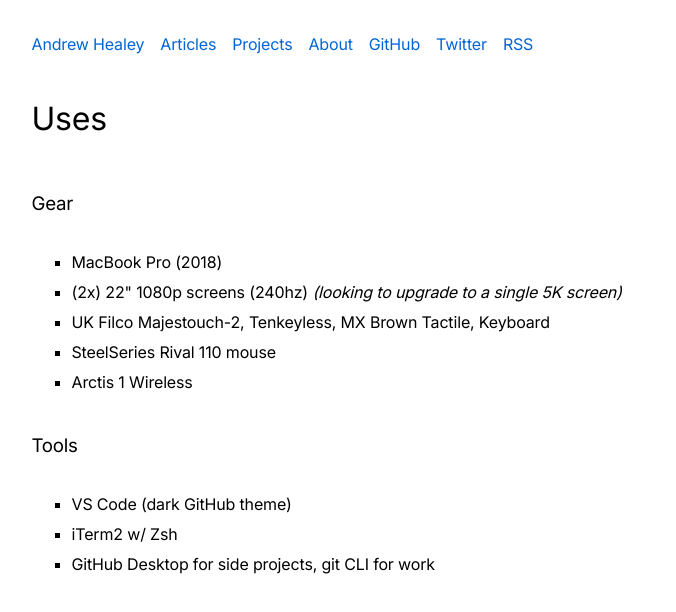
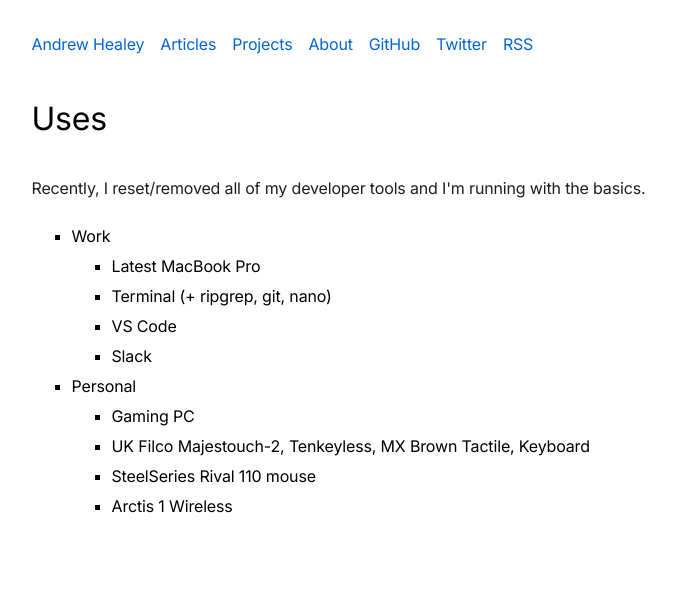
Before and after one commit to healeycodes/healeycodes.com, a Next.js app: page /uses in a window 1280 px wide. Shown: the top 612 px of the page, without its empty margins (262-938 px from the left). Built offline with nearby package versions, Linux system fonts and the light colour scheme.

Commit message:
Add new project

```diff
--- a/data/projects.ts
+++ b/data/projects.ts
@@ -51,6 +51,11 @@ export default [
     name: "tld-quiz",
     link: "https://github.com/healeycodes/tld-quiz",
     desc: "How well do you know your top-level domains (TLDs)?",
+  },
+  {
+    name: "sokoban",
+    link: " https://github.com/healeycodes/sokoban",
+    desc: "Sokoban clone written with LÖVE.",
   },
   {
     name: "pi",
--- a/pages/about.tsx
+++ b/pages/about.tsx
@@ -20,9 +20,7 @@ export default function About() {
           >
             standing invitation
           </a>
-          . Lately, I've been interested in chess engines, programming language interpreters, and
-          digital gardens. This website is built with Next.js and hosted on
-          Vercel. It's <a href={siteConfig.REPO_URL}>open source</a>.
+          . Research interests: personal computing, game solvers (chess, sokoban, and more), and programming language design. This <a href={siteConfig.REPO_URL}>open source</a> website is built with Next.js.
         </p>
         <SpacedImage
           src={mePresenting}
--- a/pages/articles.tsx
+++ b/pages/articles.tsx
@@ -12,7 +12,7 @@ export function getStaticProps() {
 }
 
 export default function Articles({ tags, posts }) {
-  const title = `Articles`;
+  const title = `All posts`;
   const formattedTags = tags.map(
     (tag) => `${tag.charAt(0).toUpperCase()}${tag.slice(1)}`
   );
--- a/pages/uses.tsx
+++ b/pages/uses.tsx
@@ -4,23 +4,23 @@ export default function About() {
   return (
     <Layout title="Uses" description="My gear and tools.">
       <h1>Uses</h1>
+      <p>Recently, I reset/removed all of my developer tools and I'm running with the basics.</p>
       <main>
-        <h3>Gear</h3>
         <ul>
-          <li>MacBook Pro (2018)</li>
-          <li>
-            (2x) 22" 1080p screens (240hz){" "}
-            <i>(looking to upgrade to a single 5K screen)</i>
-          </li>
-          <li>UK Filco Majestouch-2, Tenkeyless, MX Brown Tactile, Keyboard</li>
-          <li>SteelSeries Rival 110 mouse</li>
-          <li>Arctis 1 Wireless</li>
-        </ul>
-        <h3>Tools</h3>
-        <ul>
-          <li>VS Code (dark GitHub theme)</li>
-          <li>iTerm2 w/ Zsh</li>
-          <li>GitHub Desktop for side projects, git CLI for work</li>
+          <li>Work</li>
+          <ul>
+            <li>Latest MacBook Pro</li>
+            <li>Terminal (+ ripgrep, git, nano)</li>
+            <li>VS Code</li>
+            <li>Slack</li>
+          </ul>
+          <li>Personal</li>
+          <ul>
+            <li>Gaming PC</li>
+            <li>UK Filco Majestouch-2, Tenkeyless, MX Brown Tactile, Keyboard</li>
+            <li>SteelSeries Rival 110 mouse</li>
+            <li>Arctis 1 Wireless</li>
+          </ul>
         </ul>
       </main>
     </Layout>
```
Also changed, not shown: pages/index.tsx (+3 -4 lines), pages/projects.tsx (+5 -8 lines).
